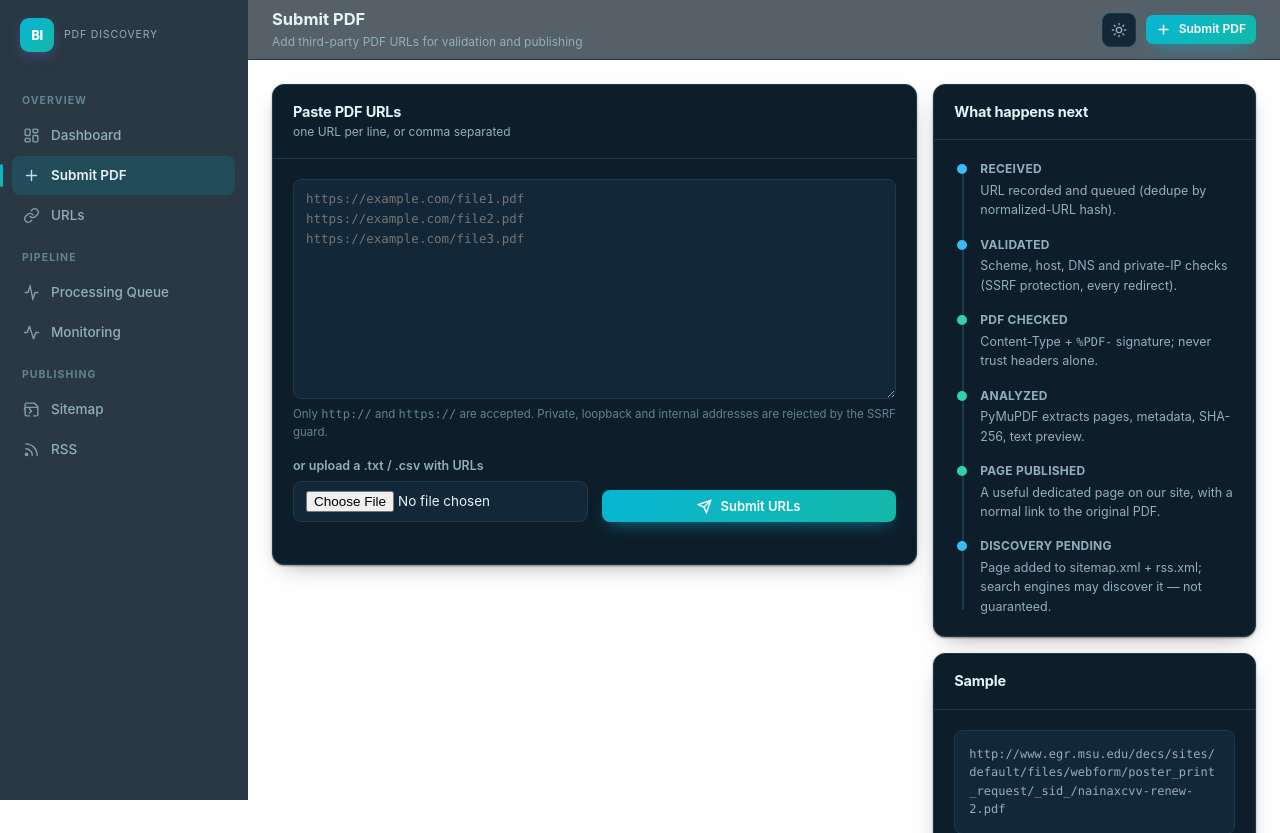
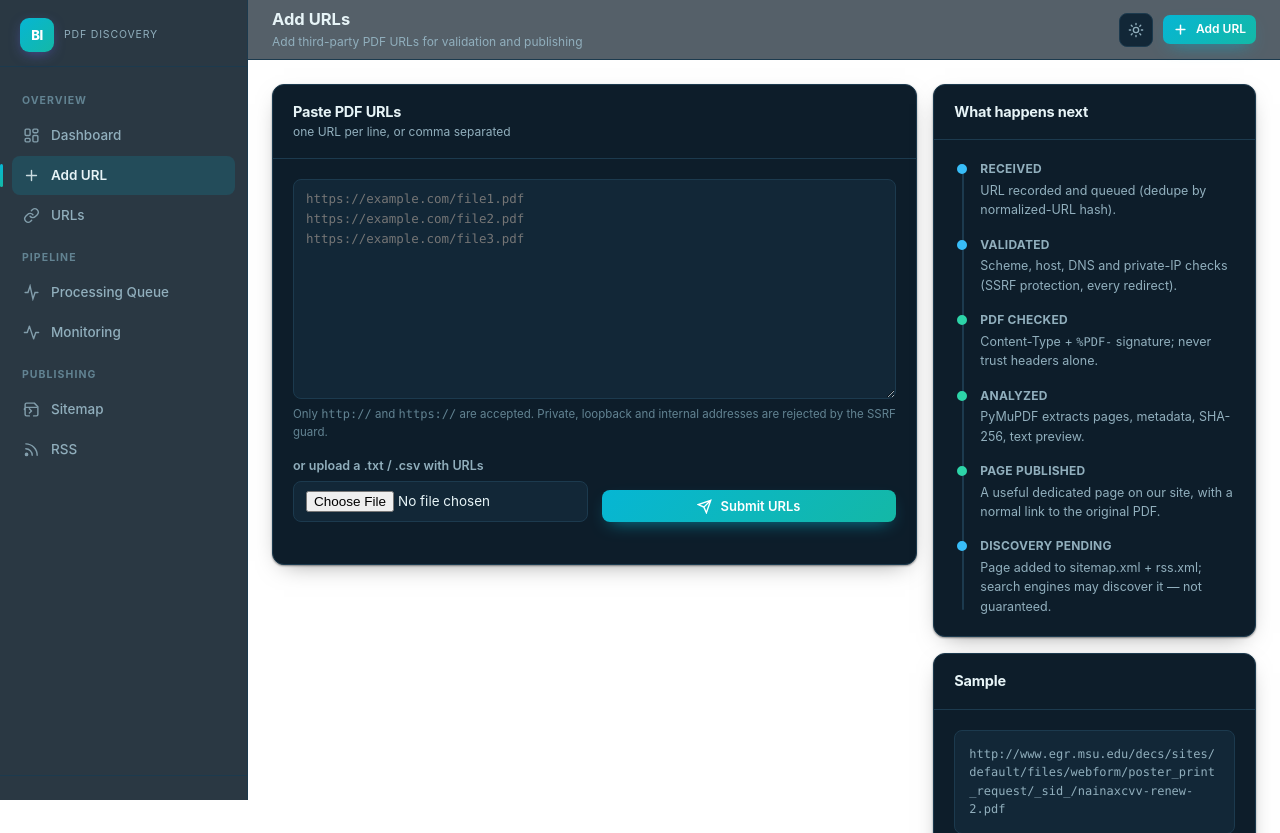
Before and after one commit to Mr-argha-das/index_metrix, a Python web app: template app/templates/pdf_submit.html in a window 1280 px wide. Shown: the top 833 px of the page. Run offline with Jinja, Linux system fonts and the light colour scheme; the template is opened without the code that fills it, so the values that code supplies are empty.

Commit message:
Rename PDF submission actions to add URL

```diff
--- a/app/templates/base.html
+++ b/app/templates/base.html
@@ -33,7 +33,7 @@
         </a>
         <a class="nav-item {{ 'active' if nav == 'submit' else '' }}" href="/submit">
           <svg viewBox="0 0 24 24" fill="none" stroke="currentColor" stroke-width="2" stroke-linecap="round"><path d="M12 5v14M5 12h14"/></svg>
-          Submit PDF
+          Add URL
         </a>
         <a class="nav-item {{ 'active' if nav == 'urls' else '' }}" href="/urls">
           <svg viewBox="0 0 24 24" fill="none" stroke="currentColor" stroke-width="2" stroke-linecap="round" stroke-linejoin="round"><path d="M10 13a5 5 0 0 0 7.5.5l3-3a5 5 0 0 0-7-7l-1.7 1.7"/><path d="M14 11a5 5 0 0 0-7.5-.5l-3 3a5 5 0 0 0 7 7l1.7-1.7"/></svg>
@@ -114,7 +114,7 @@
           </button>
           <a class="btn btn-primary btn-sm" href="/submit">
             <svg viewBox="0 0 24 24" fill="none" stroke="currentColor" stroke-width="2.4" stroke-linecap="round"><path d="M12 5v14M5 12h14"/></svg>
-            Submit PDF
+            Add URL
           </a>
         </div>
       </header>
--- a/app/templates/pdf_submit.html
+++ b/app/templates/pdf_submit.html
@@ -1,5 +1,5 @@
 {% extends "base.html" %}
-{% set title = "Submit PDF" %}
+{% set title = "Add URLs" %}
 {% set subtitle = "Add third-party PDF URLs for validation and publishing" %}
 {% set nav = "submit" %}
 {% block content %}
```
